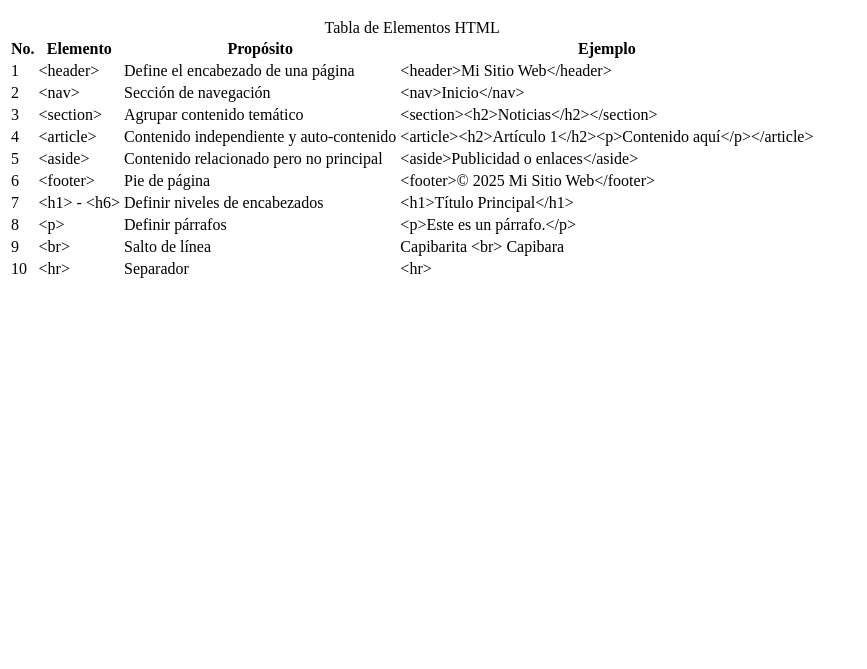
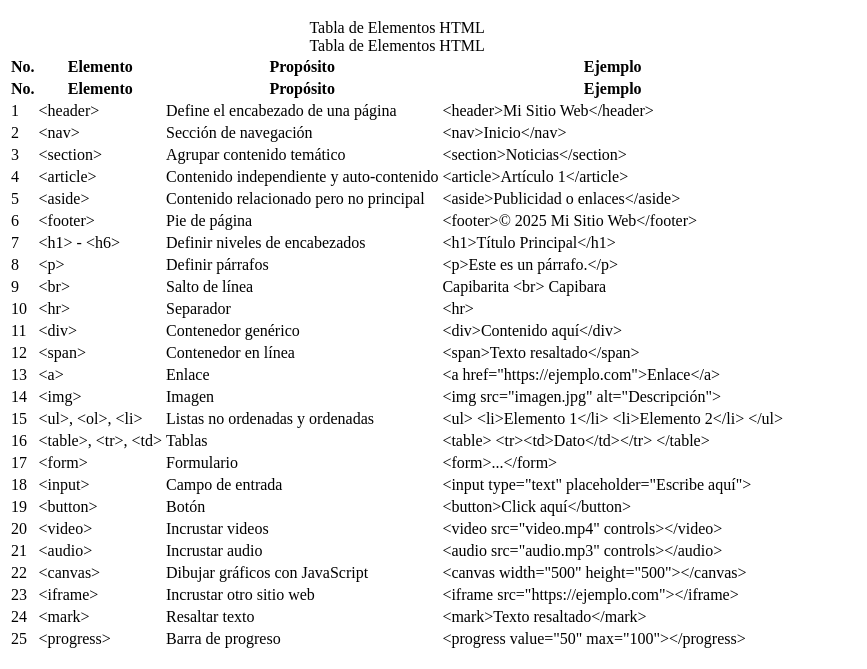
Before and after one commit to Isabella12-bit/tablaconelementos, a plain HTML site: page index.html in a window 1280 px wide. Shown: the part 131-800 px from the top of the page, without its empty margins (0-867 px from the left). Drawn offline with Linux system fonts and the light colour scheme.

Commit message:
Elementos

```diff
--- a/index.html
+++ b/index.html
@@ -24,6 +24,15 @@
                 <th>Ejemplo</th>
             </tr>
         </thead>
+        <caption>Tabla de Elementos HTML</caption>
+<thead>
+    <tr>
+        <th>No.</th>
+        <th>Elemento</th>
+        <th>Propósito</th>
+        <th>Ejemplo</th>
+    </tr>
+</thead>
 <tbody>
     <tr>
         <td>1</td>
@@ -41,13 +50,13 @@
         <td>3</td>
         <td>&lt;section&gt;</td>
         <td>Agrupar contenido temático</td>
-                <td>&lt;section&gt;&lt;h2&gt;Noticias&lt;/h2&gt;&lt;/section&gt;</td>
+        <td>&lt;section&gt;Noticias&lt;/section&gt;</td>
     </tr>
     <tr>
         <td>4</td>
         <td>&lt;article&gt;</td>
         <td>Contenido independiente y auto-contenido</td>
-                <td>&lt;article&gt;&lt;h2&gt;Artículo 1&lt;/h2&gt;&lt;p&gt;Contenido aquí&lt;/p&gt;&lt;/article&gt;</td>
+        <td>&lt;article&gt;Artículo 1&lt;/article&gt;</td>
     </tr>
     <tr>
         <td>5</td>
@@ -85,6 +94,105 @@
         <td>Separador</td>
         <td>&lt;hr&gt;</td>
     </tr>
+    <tr>
+        <td>11</td>
+        <td>&lt;div&gt;</td>
+        <td>Contenedor genérico</td>
+        <td>&lt;div&gt;Contenido aquí&lt;/div&gt;</td>
+    </tr>
+    <tr>
+        <td>12</td>
+        <td>&lt;span&gt;</td>
+        <td>Contenedor en línea</td>
+        <td>&lt;span&gt;Texto resaltado&lt;/span&gt;</td>
+    </tr>
+    <tr>
+        <td>13</td>
+        <td>&lt;a&gt;</td>
+        <td>Enlace</td>
+        <td>&lt;a href="https://ejemplo.com"&gt;Enlace&lt;/a&gt;</td>
+    </tr>
+    <tr>
+        <td>14</td>
+        <td>&lt;img&gt;</td>
+        <td>Imagen</td>
+        <td>&lt;img src="imagen.jpg" alt="Descripción"&gt;</td>
+    </tr>
+    <tr>
+        <td>15</td>
+        <td>&lt;ul&gt;, &lt;ol&gt;, &lt;li&gt;</td>
+        <td>Listas no ordenadas y ordenadas</td>
+        <td>
+            &lt;ul&gt;
+                &lt;li&gt;Elemento 1&lt;/li&gt;
+                &lt;li&gt;Elemento 2&lt;/li&gt;
+            &lt;/ul&gt;
+        </td>
+    </tr>
+    <tr>
+        <td>16</td>
+        <td>&lt;table&gt;, &lt;tr&gt;, &lt;td&gt;</td>
+        <td>Tablas</td>
+        <td>
+            &lt;table&gt;
+                &lt;tr&gt;&lt;td&gt;Dato&lt;/td&gt;&lt;/tr&gt;
+            &lt;/table&gt;
+        </td>
+    </tr>
+    <tr>
+        <td>17</td>
+        <td>&lt;form&gt;</td>
+        <td>Formulario</td>
+        <td>&lt;form&gt;...&lt;/form&gt;</td>
+    </tr>
+    <tr>
+        <td>18</td>
+        <td>&lt;input&gt;</td>
+        <td>Campo de entrada</td>
+        <td>&lt;input type="text" placeholder="Escribe aquí"&gt;</td>
+    </tr>
+    <tr>
+        <td>19</td>
+        <td>&lt;button&gt;</td>
+        <td>Botón</td>
+        <td>&lt;button&gt;Click aquí&lt;/button&gt;</td>
+    </tr>
+    <tr>
+        <td>20</td>
+        <td>&lt;video&gt;</td>
+        <td>Incrustar videos</td>
+        <td>&lt;video src="video.mp4" controls&gt;&lt;/video&gt;</td>
+    </tr>
+    <tr>
+        <td>21</td>
+        <td>&lt;audio&gt;</td>
+        <td>Incrustar audio</td>
+        <td>&lt;audio src="audio.mp3" controls&gt;&lt;/audio&gt;</td>
+    </tr>
+    <tr>
+        <td>22</td>
+        <td>&lt;canvas&gt;</td>
+        <td>Dibujar gráficos con JavaScript</td>
+        <td>&lt;canvas width="500" height="500"&gt;&lt;/canvas&gt;</td>
+    </tr>
+    <tr>
+        <td>23</td>
+        <td>&lt;iframe&gt;</td>
+        <td>Incrustar otro sitio web</td>
+        <td>&lt;iframe src="https://ejemplo.com"&gt;&lt;/iframe&gt;</td>
+    </tr>
+    <tr>
+        <td>24</td>
+        <td>&lt;mark&gt;</td>
+        <td>Resaltar texto</td>
+        <td>&lt;mark&gt;Texto resaltado&lt;/mark&gt;</td>
+    </tr>
+    <tr>
+        <td>25</td>
+        <td>&lt;progress&gt;</td>
+        <td>Barra de progreso</td>
+        <td>&lt;progress value="50" max="100"&gt;&lt;/progress&gt;</td>
+    </tr>
 </tbody>
     </table>
 </body>
```
Lines whose indentation alone changed are shown as unchanged.
